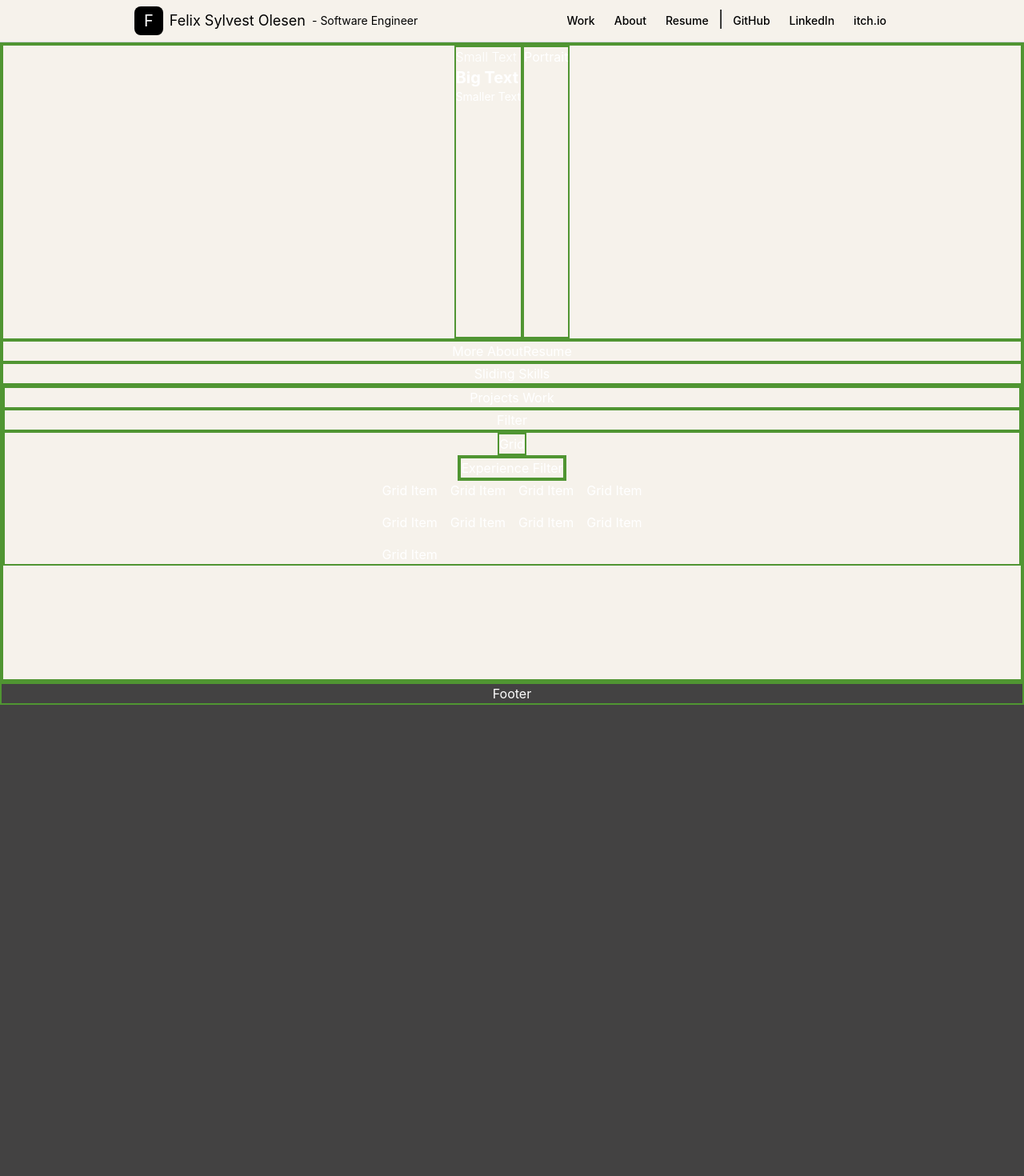
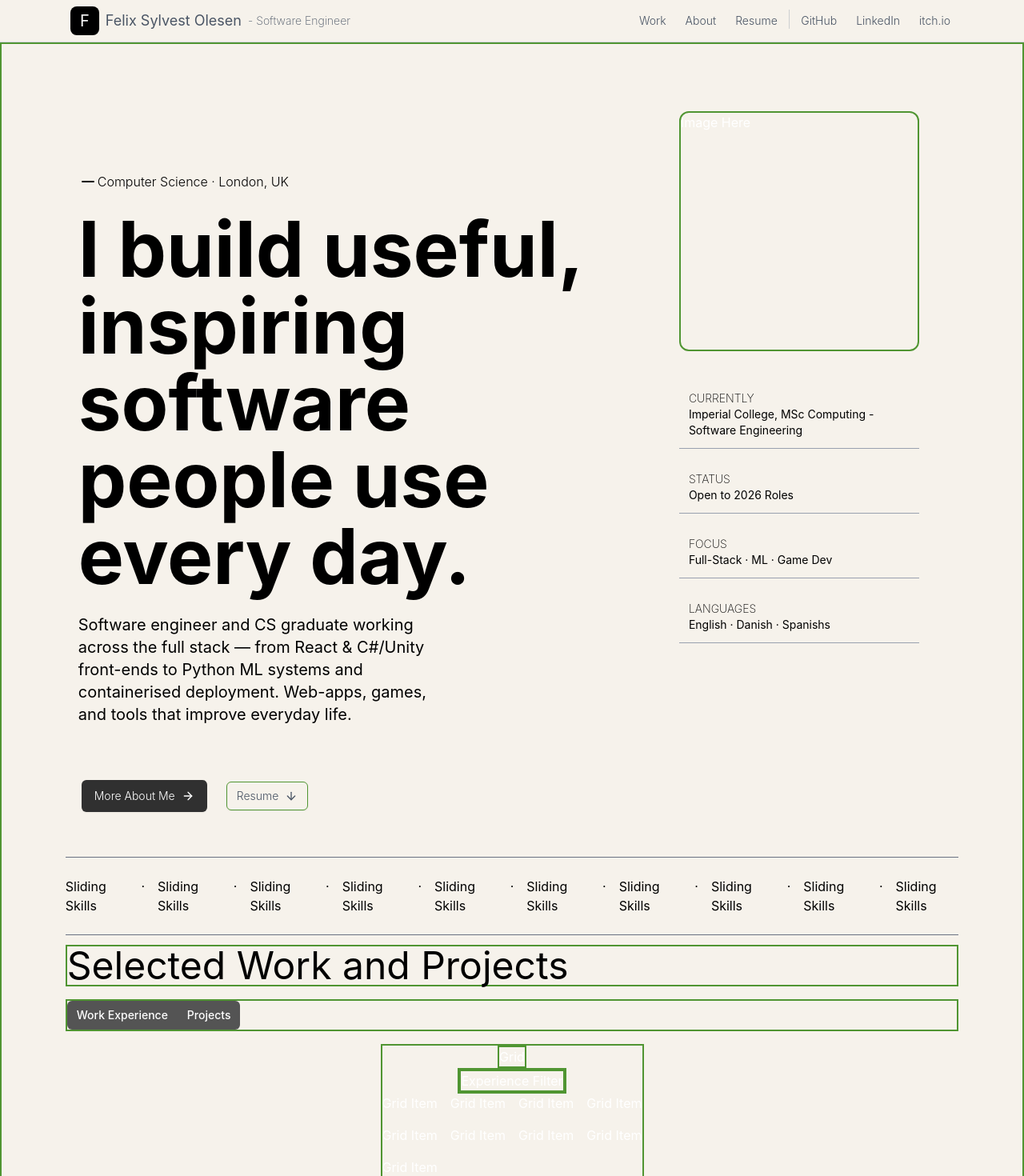
Before and after one commit to felixOlesen/Developer-Portfolio, a SvelteKit app: page / in a window 1280 px wide. Shown: the top 1470 px of the page at 80% size. Before the commit the page ends 881 px from the top, so only its background shows below. Built offline with nearby package versions, Linux system fonts and the light colour scheme.

Commit message:
feature/implemented formatting for main-splash page

```diff
--- a/src/app.css
+++ b/src/app.css
@@ -60,7 +60,7 @@
 /* 5. Your shadcn Color Variables */
 @layer base {
   :root {
-    --background: 0 1% 26%;
+    --background: 38%, 38%, 94%;
     --foreground: 0 0% 100%;
 
     --muted: 0 0% 19%;
--- a/src/routes/+page.svelte
+++ b/src/routes/+page.svelte
@@ -5,7 +5,7 @@
     let { data } = $props();
 
 </script>
-<div class="flex flex-col h-screen border-2 bg-[#F6F2EB]">
+<div class="flex flex-col border-2 bg-[#F6F2EB] gap-3">
     <!-- main -->
      <MainSplash />
      <ProjectsWork />
--- a/src/routes/header_nav.svelte
+++ b/src/routes/header_nav.svelte
@@ -1,21 +1,20 @@
 <script>
     import { Button } from "$lib/components/ui/button/index.js";
-
 </script>
 
 <div class="flex flex-col md:flex-row place-content-center border-gray-300 md:border-b-1 bg-[#F6F2EB] items-center">
-    <div class="flex flex-row border-gray-300 border-b-1 md:border-0 w-full md:w-3/8 items-center p-2 gap-2">
+    <div class="flex flex-row border-gray-300 border-b-1 md:border-0 w-full md:w-7/16 items-center p-2 gap-2">
         <div class="px-3 py-1 rounded-lg bg-black"><p class="text-xl">F</p></div>
-        <p class="text-lg text-black">Felix Sylvest Olesen</p>
-        <p class="text-sm text-black">- Software Engineer</p>
+        <p class="text-lg text-gray-600">Felix Sylvest Olesen</p>
+        <p class="text-sm text-gray-600 font-extralight">- Software Engineer</p>
     </div>
-    <div class="flex overflow-x-scroll w-full h-full place-content-start md:place-content-end border-gray-300 border-b-1 md:border-0 md:w-3/8 md:h-full items-center">
-        <Button class="text-black" size="sm" variant="ghost">Work</Button>
-        <Button class="text-black" size="sm" variant="ghost">About</Button>
-        <Button class="text-black" size="sm" variant="ghost">Resume</Button>
-        <span class="inline-block align-top text-black text-xl pb-1">|</span>
-        <Button class="text-black" size="sm" variant="ghost">GitHub</Button>
-        <Button class="text-black" size="sm" variant="ghost">LinkedIn</Button>
-        <Button class="text-black" size="sm" variant="ghost">itch.io</Button>
+    <div class="flex overflow-x-scroll w-full h-full place-content-start md:place-content-end border-gray-300 border-b-1 md:border-0 md:w-7/16 md:h-full items-center">
+        <Button class="text-gray-600 font-light" size="sm" variant="ghost">Work</Button>
+        <Button class="text-gray-600 font-light" size="sm" variant="ghost">About</Button>
+        <Button class="text-gray-600 font-light" size="sm" variant="ghost">Resume</Button>
+        <span class="inline-block align-top font-thin text-gray-400 text-xl pb-1">|</span>
+        <Button class="text-gray-600 font-light" size="sm" variant="ghost">GitHub</Button>
+        <Button class="text-gray-600 font-light" size="sm" variant="ghost">LinkedIn</Button>
+        <Button class="text-gray-600 font-light" size="sm" variant="ghost">itch.io</Button>
     </div>
 </div>
--- a/src/routes/main_splash.svelte
+++ b/src/routes/main_splash.svelte
@@ -1,15 +1,68 @@
-<div class="flex flex-row border-2 h-1/2 place-content-center">
-    <div class="flex flex-col border-2">
-        <div><p class="text-base font-light">Small Text</p></div>
-        <div><p class="text-xl font-bold">Big Text</p></div>
-        <div><p class="text-sm font-normal">Smaller Text</p></div>
+<script>
+    import { Button } from "$lib/components/ui/button/index.js";
+    import ArrowDownIcon from "@lucide/svelte/icons/arrow-down";
+    import ArrowRightIcon from "@lucide/svelte/icons/arrow-right";
+    import MinusIcon from "@lucide/svelte/icons/minus";
+</script>
+
+<div class="flex flex-col md:flex-row place-content-center">
+    <div class="flex flex-col w-full pl-4 md:w-9/16 place-content-end gap-6 mt-20 md:mt-40">
+        <div class="flex flex-row"><MinusIcon class="text-black" /><p class="font-light text-black text-base"> Computer Science · London, UK</p></div>
+        <div><p class="text-black text-6xl md:text-8xl font-bold">I build useful, inspiring software people use every day.</p></div>
+        <div><p class="text-black text-xl font-normal md:pr-64">Software engineer and CS graduate working across the full stack — from React & C#/Unity front-ends to Python ML systems and containerised deployment. Web-apps, games, and tools that improve everyday life.</p></div>
+        <div class="flex flex-row p-1 gap-6 mt-10 items-center">
+            <Button class="text-white font-light" size="lg" >More About Me  <ArrowRightIcon /></Button>
+            <Button class="text-gray-600 font-light" variant="outline">Resume <ArrowDownIcon /></Button>
+        </div>
     </div>
-    <div class="flex flex-col border-2"><h1>Portrait</h1></div>
+    <div class="flex flex-col w-full md:w-5/16 items-center gap-4 mt-10 md:mt-20">
+        <div class="border-2 rounded-xl h-[200px] w-[200px] md:w-[300px] md:h-[300px] overflow-hidden m-1">Image Here</div>
+        <hr class=""/>
+        <div class="flex flex-col border-gray-400 border-b-1 w-[300px] p-3">
+            <p class="text-black text-sm font-extralight">CURRENTLY</p>
+            <p class="text-black text-sm font-heavy">Imperial College, MSc Computing - Software Engineering</p>
+        </div>
+        <div class="flex flex-col border-gray-400 border-b-1 w-[300px] p-3">
+            <p class="text-black text-sm font-extralight">STATUS</p>
+            <p class="text-black text-sm font-heavy">Open to 2026 Roles</p>
+        </div>
+        <div class="flex flex-col border-gray-400 border-b-1 w-[300px] p-3">
+            <p class="text-black text-sm font-extralight">FOCUS</p>
+            <p class="text-black text-sm font-heavy">Full-Stack · ML · Game Dev</p>
+        </div>
+        <div class="flex flex-col border-gray-400 border-b-1 w-[300px] p-3">
+            <p class="text-black text-sm font-extralight">LANGUAGES</p>
+            <p class="text-black text-sm font-heavy">English · Danish · Spanishs</p>
+        </div>
+    </div>
 </div>
-<div class="flex flex-row border-2 place-content-center">
-    <h1>More About</h1>
-    <h1>Resume</h1>
+
+<div class="flex flex-row place-content-center mt-10">
+    <div class="flex flex-row w-full md:w-7/8 border-t-1 border-b-1 border-gray-500 py-6 place-content-center overflow-hidden gap-4">
+        <p class="text-black">Sliding Skills</p>
+        <p class="text-black">·</p>
+        <p class="text-black">Sliding Skills</p>
+        <p class="text-black">·</p>
+
+        <p class="text-black">Sliding Skills</p>
+        <p class="text-black">·</p>
+
+        <p class="text-black">Sliding Skills</p>
+        <p class="text-black">·</p>
+
+        <p class="text-black">Sliding Skills</p>
+        <p class="text-black">·</p>
+
+        <p class="text-black">Sliding Skills</p>
+        <p class="text-black">·</p>
+
+        <p class="text-black">Sliding Skills</p>
+        <p class="text-black">·</p>
+        <p class="text-black">Sliding Skills</p>
+        <p class="text-black">·</p>
+
+        <p class="text-black">Sliding Skills</p>
+        <p class="text-black">·</p>
+        <p class="text-black">Sliding Skills</p>
+    </div>
 </div>
-<div class="flex flex-row border-2 place-content-center">
-    <h1>Sliding Skills</h1>
-</div>
--- a/src/routes/projects_work.svelte
+++ b/src/routes/projects_work.svelte
@@ -1,14 +1,41 @@
-<div class="flex flex-col border-2 h-1/2">
-    <div class="flex flex-row border-2 place-content-center">
-        <h1>Projects Work</h1>
+<script lang="ts">
+    import * as ToggleGroup from "$lib/components/ui/toggle-group";
+
+    import ResumeCards from "./resumeCards.svelte";
+    interface Props {
+        resumeData: any;
+    }
+
+    let { resumeData }: Props = $props();
+
+    let displayableCards = $derived(resumeData.experience.concat(resumeData.projects));
+
+    function handleToggle(toggleValue:any) {
+        // if(toggleValue == "workExperience") {
+        // displayableCards = resumeData.experience;
+        // } else if(toggleValue == "projects") {
+        // displayableCards = resumeData.projects;
+        // } else {
+        // displayableCards = resumeData.experience.concat(resumeData.projects);
+    }
+</script>
+
+<div class="flex flex-col h-1/2 items-center gap-4">
+    <div class="flex flex-row border-2 w-full md:w-7/8 border-2">
+        <p class="text-black text-3xl md:text-5xl">Selected Work and Projects</p>
     </div>
-    <div class="flex flex-row border-2 place-content-center">
-        <h1>Filter</h1>
+    <div class="flex flex-row border-2 w-full md:w-7/8">
+        <ToggleGroup.Root size="default" type="single" variant="default" onValueChange={(value) => handleToggle(value)}>
+            <ToggleGroup.Item value="workExperience" class="rounded-xl bg-secondary shadow-xl hover:deepInnerShadow">Work Experience</ToggleGroup.Item>
+            <ToggleGroup.Item value="projects" class="rounded-xl bg-secondary shadow-xl hover:deepInnerShadow">Projects</ToggleGroup.Item>
+        </ToggleGroup.Root>
     </div>
     <div class="flex flex-col border-2 items-center">
         <div class="flex flex-row border-2"><h1>Grid</h1></div>
         <div class="flex flex-row border-2">
-            <div class="flex flex-row border-2"><h1>Experience Filter</h1></div>
+            <div class="flex flex-row border-2">
+                <h1>Experience Filter</h1>
+            </div>
         </div>
         <div class="grid grid-cols-4 gap-4">
             <div><p>Grid Item</p></div>
```
